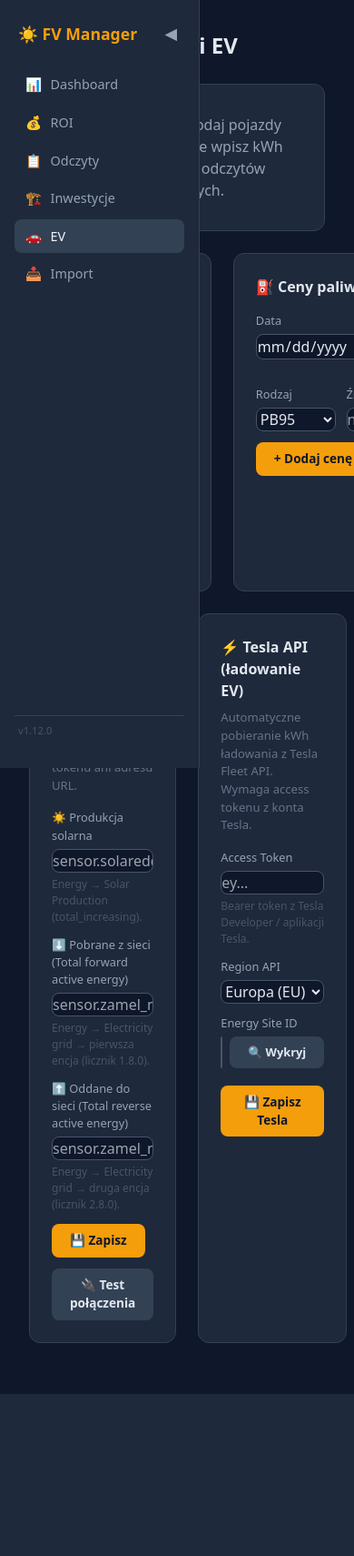
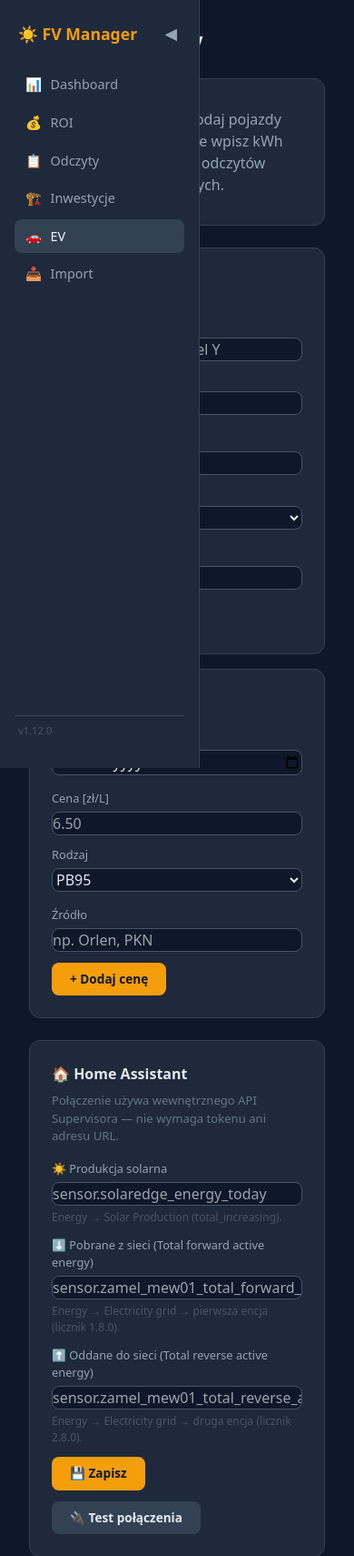
Before and after one commit to SyBeer/fv-manager, a FastAPI app: page /ev in a window 390 px wide. Shown: the top 1710 px of the page at 91% size. Before the commit the page ends 1532 px from the top, so only its background shows below. Run offline with FastAPI, Linux system fonts and the light colour scheme; data comes from the database, SQL or seed files in the repository; data that the repository does not hold is empty; some libraries are stand-ins or nearby versions.

Commit message:
fix: mobile responsiveness — scrollable tables, stacking grids on small screens
Co-Authored-By: Claude Opus 4.6 (1M context) <noreply@anthropic.com>

```diff
--- a/templates/base.html
+++ b/templates/base.html
@@ -28,6 +28,15 @@
   tr:hover td { background: #1e293b; }
   .stat-value { font-size: 1.8rem; font-weight: 700; }
   .stat-label { font-size: .8rem; color: #64748b; text-transform: uppercase; letter-spacing: .05em; margin-top: .25rem; }
+  .table-wrap { overflow-x: auto; -webkit-overflow-scrolling: touch; }
+  .grid-2 { display: grid; grid-template-columns: 1fr 1fr; gap: 1rem; }
+  .grid-3 { display: grid; grid-template-columns: 1fr 1fr 1fr; gap: 1rem; }
+  @media (max-width: 640px) {
+    .grid-2, .grid-3 { grid-template-columns: 1fr; }
+    .stat-value { font-size: 1.3rem; }
+    h1 { font-size: 1.25rem !important; }
+    .mobile-stack { grid-template-columns: 1fr !important; }
+  }
 
   /* Sidebar */
   #sidebar { width: 220px; background: #1e293b; border-right: 1px solid #334155; padding: 1.5rem 1rem; flex-shrink: 0; display: flex; flex-direction: column; gap: .25rem; transition: width .2s, padding .2s; overflow: hidden; position: relative; }
--- a/templates/dashboard.html
+++ b/templates/dashboard.html
@@ -15,7 +15,7 @@
 <!-- ROI baner -->
 {% if roi %}
 <div class="card" style="margin-bottom:1.5rem; border-color:{% if roi.roi_achieved %}#22c55e{% else %}#f59e0b{% endif %};">
-  <div style="display:flex; gap:2rem; flex-wrap:wrap; align-items:center;">
+  <div style="display:flex; gap:1rem 2rem; flex-wrap:wrap; align-items:center;">
     <div>
       <div class="stat-value" style="color:{% if roi.roi_achieved %}#22c55e{% else %}#f59e0b{% endif %};">
         {{ "✅ ROI osiągnięty!" if roi.roi_achieved else "⏳ Do zwrotu: " ~ roi.remaining_to_roi|fmtn ~ " zł" }}
@@ -47,6 +47,7 @@
     <h2 style="font-size:1.1rem; font-weight:600;">Ostatnie {{ readings|length }} miesięcy</h2>
     <a href="{{ rp }}/odczyty/nowy" class="btn btn-primary" style="font-size:.85rem; padding:.4rem 1rem;">+ Dodaj odczyt</a>
   </div>
+  <div class="table-wrap">
   <table>
     <thead>
       <tr>
@@ -73,6 +74,7 @@
     {% endfor %}
     </tbody>
   </table>
+  </div>
   {% if total_months > 12 %}
   <div style="text-align:center; margin-top:1rem;">
     <a href="{{ rp }}/odczyty" class="btn btn-ghost" style="font-size:.85rem;">Zobacz wszystkie {{ total_months }} miesięcy</a>
--- a/templates/ev.html
+++ b/templates/ev.html
@@ -29,6 +29,7 @@
 <!-- Tabela miesięczna -->
 <div class="card" style="margin-bottom:1.5rem;">
   <h2 style="font-size:1rem; font-weight:600; margin-bottom:1rem;">Historia miesięczna</h2>
+  <div class="table-wrap">
   <table>
     <thead>
       <tr>
@@ -61,6 +62,7 @@
     {% endfor %}
     </tbody>
   </table>
+  </div>
 </div>
 {% else %}
 <div class="card" style="text-align:center; padding:2rem; color:#94a3b8; margin-bottom:1.5rem;">
@@ -68,12 +70,13 @@
 </div>
 {% endif %}
 
-<div style="display:grid; grid-template-columns:1fr 1fr; gap:1.5rem; margin-bottom:1.5rem;">
+<div class="grid-2" style="margin-bottom:1.5rem;">
 
   <!-- Pojazdy -->
   <div class="card">
     <h2 style="font-size:1rem; font-weight:600; margin-bottom:1rem;">🚗 Pojazdy</h2>
     {% if vehicles %}
+    <div class="table-wrap">
     <table style="margin-bottom:1rem;">
       <thead><tr><th>Nazwa</th><th>kWh/100km</th><th>L/100km</th><th>Paliwo</th><th></th></tr></thead>
       <tbody>
@@ -110,11 +113,12 @@
       {% endfor %}
       </tbody>
     </table>
+    </div>
     {% endif %}
     <h3 style="font-size:.9rem; font-weight:600; margin-bottom:.75rem; color:#94a3b8;">+ Dodaj pojazd</h3>
     <form method="post" action="{{ rp }}/ev/pojazdy/nowy" style="display:flex; flex-direction:column; gap:.6rem;">
       <input type="text" name="name" placeholder="Nazwa np. Tesla Model Y" required>
-      <div style="display:grid; grid-template-columns:1fr 1fr; gap:.6rem;">
+      <div class="grid-2">
         <div>
           <label style="display:block; margin-bottom:.3rem; font-size:.8rem; color:#94a3b8;">Zużycie EV [kWh/100km]</label>
           <input type="number" name="efficiency_kwh_per_100km" step="0.1" value="16" required>
@@ -124,7 +128,7 @@
           <input type="number" name="fuel_consumption_l_per_100km" step="0.1" value="8" required>
         </div>
       </div>
-      <div style="display:grid; grid-template-columns:1fr 1fr; gap:.6rem;">
+      <div class="grid-2">
         <div>
           <label style="display:block; margin-bottom:.3rem; font-size:.8rem; color:#94a3b8;">Rodzaj paliwa</label>
           <select name="fuel_type">
@@ -146,6 +150,7 @@
   <div class="card">
     <h2 style="font-size:1rem; font-weight:600; margin-bottom:1rem;">⛽ Ceny paliw</h2>
     {% if prices %}
+    <div class="table-wrap">
     <table style="margin-bottom:1rem;">
       <thead><tr><th>Data</th><th>Rodzaj</th><th>Cena/L</th><th>Źródło</th><th></th></tr></thead>
       <tbody>
@@ -164,9 +169,10 @@
       {% endfor %}
       </tbody>
     </table>
+    </div>
     {% endif %}
     <form method="post" action="{{ rp }}/ev/fuel-price" style="display:flex; flex-direction:column; gap:.75rem;">
-      <div style="display:grid; grid-template-columns:1fr 1fr; gap:.75rem;">
+      <div class="grid-2">
         <div>
           <label style="display:block; margin-bottom:.3rem; font-size:.8rem; color:#94a3b8;">Data</label>
           <input type="date" name="date" required>
@@ -176,7 +182,7 @@
           <input type="number" name="price_per_liter" step="0.01" placeholder="6.50" required>
         </div>
       </div>
-      <div style="display:grid; grid-template-columns:1fr 1fr; gap:.75rem;">
+      <div class="grid-2">
         <div>
           <label style="display:block; margin-bottom:.3rem; font-size:.8rem; color:#94a3b8;">Rodzaj</label>
           <select name="fuel_type">
@@ -197,7 +203,7 @@
 </div>
 
 <!-- Ustawienia HA i Tesla -->
-<div style="display:grid; grid-template-columns:1fr 1fr; gap:1.5rem; margin-bottom:1.5rem;">
+<div class="grid-2" style="margin-bottom:1.5rem;">
 
 <div class="card">
   <h2 style="font-size:1rem; font-weight:600; margin-bottom:.5rem;">🏠 Home Assistant</h2>
--- a/templates/import.html
+++ b/templates/import.html
@@ -60,6 +60,7 @@
       Kolumny obliczeniowe (autokonsumpcja, zużycie, oszczędności, wartość produkcji) są ignorowane przy imporcie — aplikacja wylicza je sama.
     </p>
 
+    <div class="table-wrap">
     <table style="font-size:.82rem; width:100%;">
       <thead>
         <tr>
@@ -121,6 +122,7 @@
         </tr>
       </tbody>
     </table>
+    </div>
 
     <div style="margin-top:1.25rem; padding:.75rem; background:#0f172a; border-radius:8px; font-size:.82rem; color:#64748b; line-height:1.7;">
       <strong style="color:#94a3b8;">Przykładowy wiersz:</strong><br>
--- a/templates/investment_form.html
+++ b/templates/investment_form.html
@@ -15,7 +15,7 @@
 
   <div class="card">
     <form method="post" action="{{ rp }}/inwestycje/{{ inv.id }}/edytuj" style="display:flex; flex-direction:column; gap:1rem;">
-      <div style="display:grid; grid-template-columns:1fr 1fr; gap:1rem;">
+      <div class="grid-2">
         <div>
           <label style="display:block; margin-bottom:.4rem; font-size:.85rem; color:#94a3b8;">Data</label>
           <input type="text" name="date" id="date-edit" value="{{ inv.date }}" required autocomplete="off">
@@ -29,7 +29,7 @@
         <label style="display:block; margin-bottom:.4rem; font-size:.85rem; color:#94a3b8;">Opis</label>
         <input type="text" name="description" value="{{ inv.description }}" required>
       </div>
-      <div style="display:grid; grid-template-columns:1fr 1fr; gap:1rem;">
+      <div class="grid-2">
         <div>
           <label style="display:block; margin-bottom:.4rem; font-size:.85rem; color:#94a3b8;">Moc [kWp] (opcjonalnie)</label>
           <input type="number" name="power_kwp" step="0.01" value="{{ inv.power_kwp or '' }}">
--- a/templates/readings.html
+++ b/templates/readings.html
@@ -1,7 +1,7 @@
 {% extends "base.html" %}
 {% block title %}Odczyty — FV Manager{% endblock %}
 {% block content %}
-<div style="display:flex; justify-content:space-between; align-items:center; margin-bottom:1.5rem;">
+<div style="display:flex; justify-content:space-between; align-items:center; margin-bottom:1.5rem; flex-wrap:wrap; gap:.75rem;">
   <h1 style="font-size:1.5rem; font-weight:700;">Odczyty miesięczne</h1>
   <div style="display:flex; gap:.5rem;">
     <a href="{{ rp }}/odczyty/export.csv" class="btn btn-ghost">⬇️ CSV</a>
@@ -9,7 +9,7 @@
   </div>
 </div>
 
-<div class="card">
+<div class="card"><div class="table-wrap">
   <table>
     <thead>
       <tr>
@@ -47,5 +47,5 @@
     {% endfor %}
     </tbody>
   </table>
-</div>
+</div></div>
 {% endblock %}
--- a/templates/roi.html
+++ b/templates/roi.html
@@ -91,6 +91,7 @@ new Chart(document.getElementById('roiChart'), {
   <p style="color:#94a3b8; font-size:.85rem; margin-bottom:1rem;">
     Symulacja ROI przy różnych cenach energii (stałe zużycie jak dotychczas, stary net-metering ×0.8)
   </p>
+  <div class="table-wrap">
   <table>
     <thead>
       <tr>
@@ -115,6 +116,7 @@ new Chart(document.getElementById('roiChart'), {
     {% endfor %}
     </tbody>
   </table>
+  </div>
 </div>
 {% endif %}
 {% endif %}
```
Also changed, not shown: templates/investments.html (+4 -4 lines), templates/reading_form.html (+6 -6 lines).
